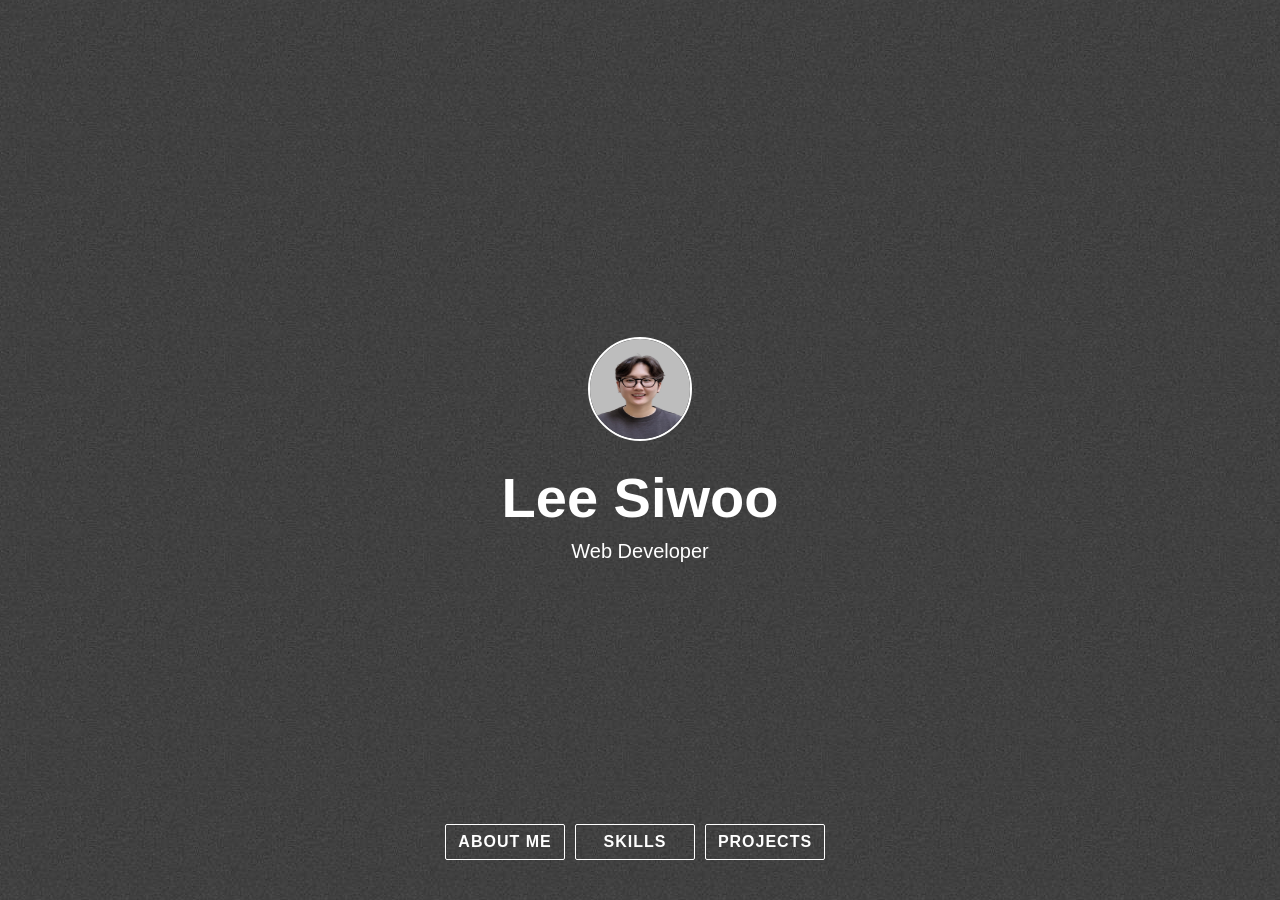
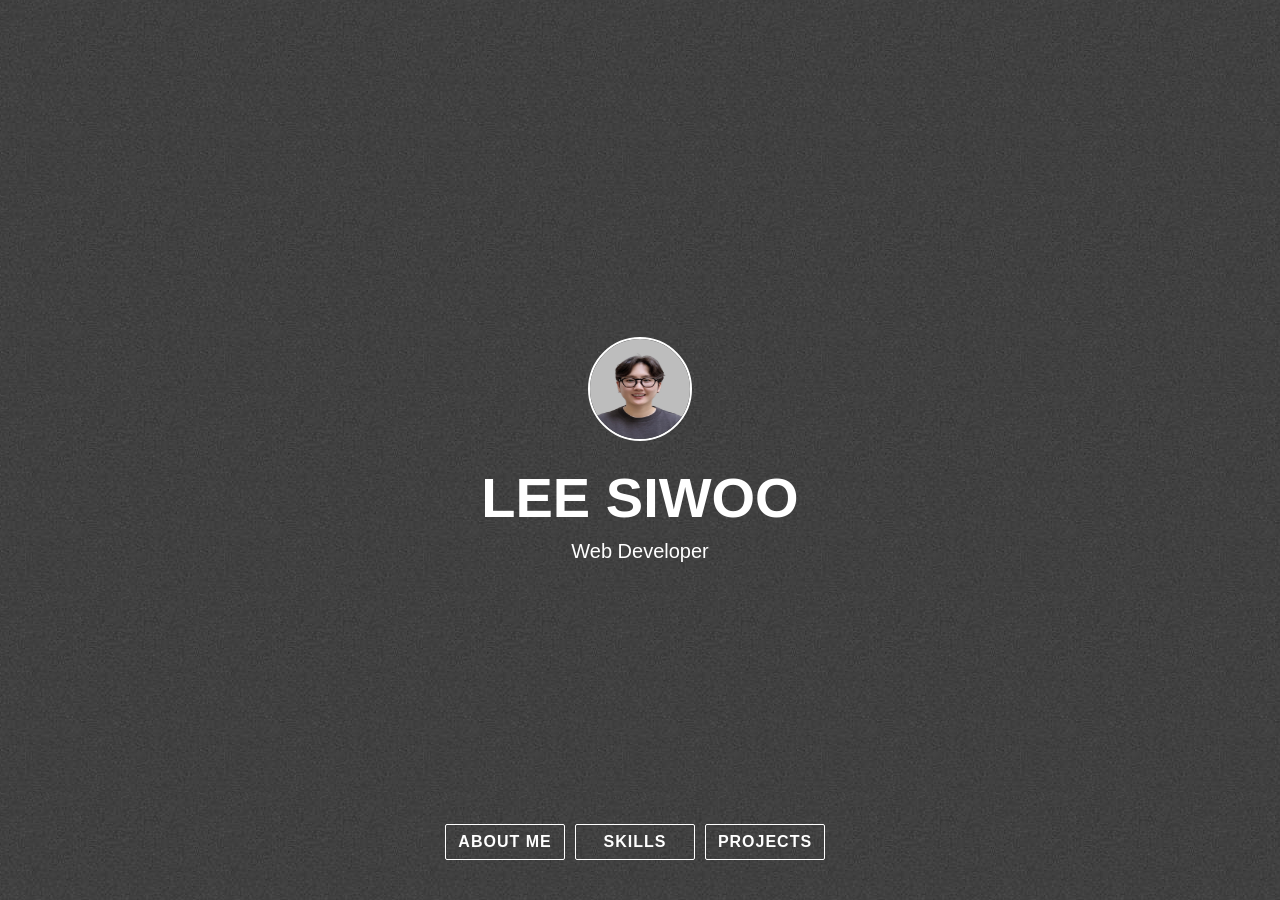
Before and after one commit to SHU-Webbb/SHU-Webbb.github.io, a Jekyll site: the page built from index.html, in a window 1280 px wide and 900 px high. Built offline with Jekyll 4.4.1, drawn with Linux system fonts in a browser that asks for light colours; nearby versions of some CDN libraries; some web fonts are replaced; some of the changed text lies outside the part shown.

```diff
--- a/_config.yml
+++ b/_config.yml
@@ -1,4 +1,4 @@
-title: Lee Siwoo
+title: LEE SIWOO
 description: Web Developer
 site_title: '@SHU-Webbb - Lee SiWoo'
 
```
